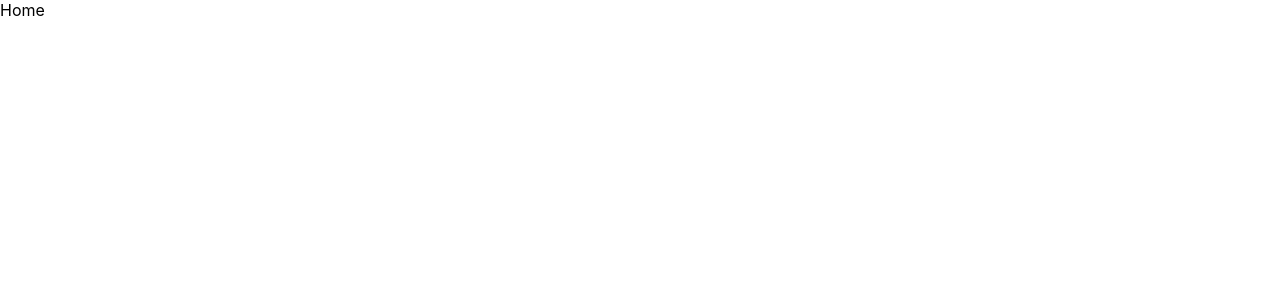
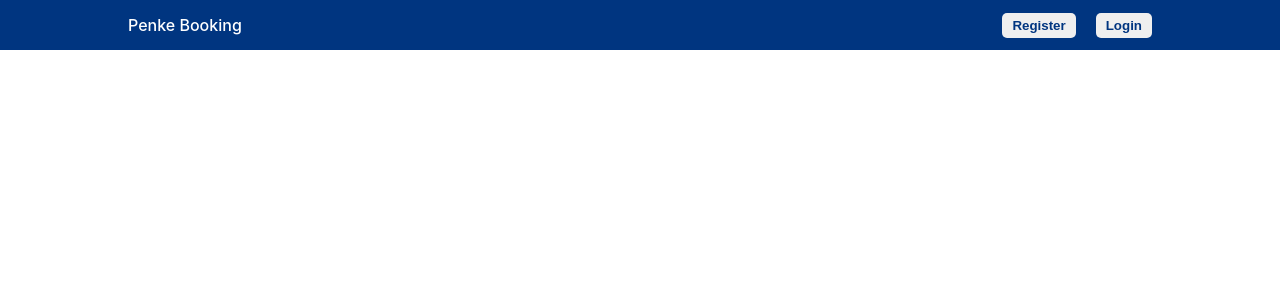
Before and after one commit to GabrielPenke292/booking, a React (Create React App) app: page / in a window 1280 px wide. Shown: the top 300 px of the page. Built offline with nearby package versions, Linux system fonts and the light colour scheme.

Commit message:
navbar design

```diff
--- /dev/null
+++ b/src/components/navbar/Navbar.jsx
@@ -0,0 +1,16 @@
+import React from 'react'
+import './navbar.css'
+
+export const Navbar = () => {
+  return (
+    <div className='navbar'>
+      <div className="navContainer">
+        <span className="logo">Penke Booking</span>
+        <div className="navItems">
+          <button className="navButton">Register</button>
+          <button className="navButton">Login</button>
+        </div>
+      </div>
+    </div>
+  )
+}
--- /dev/null
+++ b/src/components/navbar/navbar.css
@@ -0,0 +1,30 @@
+.navbar{
+    height: 50px;
+    background-color: #003580;
+    display: flex;
+    justify-content: center;
+}
+
+.navContainer{
+    width: 100%;
+    max-width: 1024px;
+    color: white;
+    display: flex;
+    align-items: center;
+    justify-content: space-between;
+}
+
+.logo{
+    font-weight: 500;
+}
+
+.navButton{
+    margin-left: 20px;
+    border: none;
+    padding: 5px 10px;
+    cursor: pointer;
+    color: #003580;
+    border-radius: 5px;
+    font-weight: bold;
+    font-family: 'Poppins', sans-serif;
+}
--- a/src/pages/home/Home.jsx
+++ b/src/pages/home/Home.jsx
@@ -1,7 +1,10 @@
 import React from 'react'
+import { Navbar } from '../../components/navbar/Navbar'
 
 export const Home = () => {
   return (
-    <div>Home</div>
+    <div>
+      <Navbar />
+    </div>
   )
 }
```
